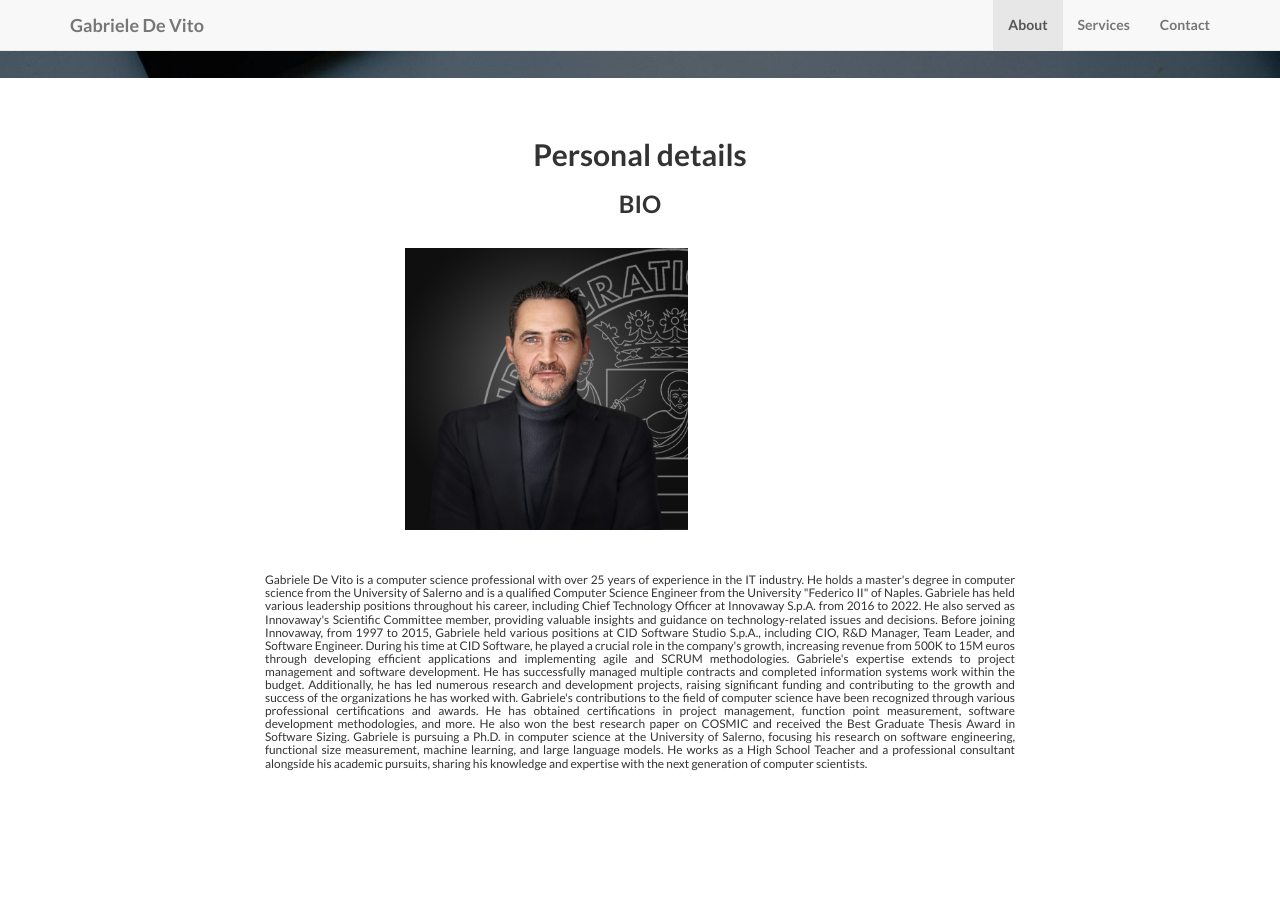
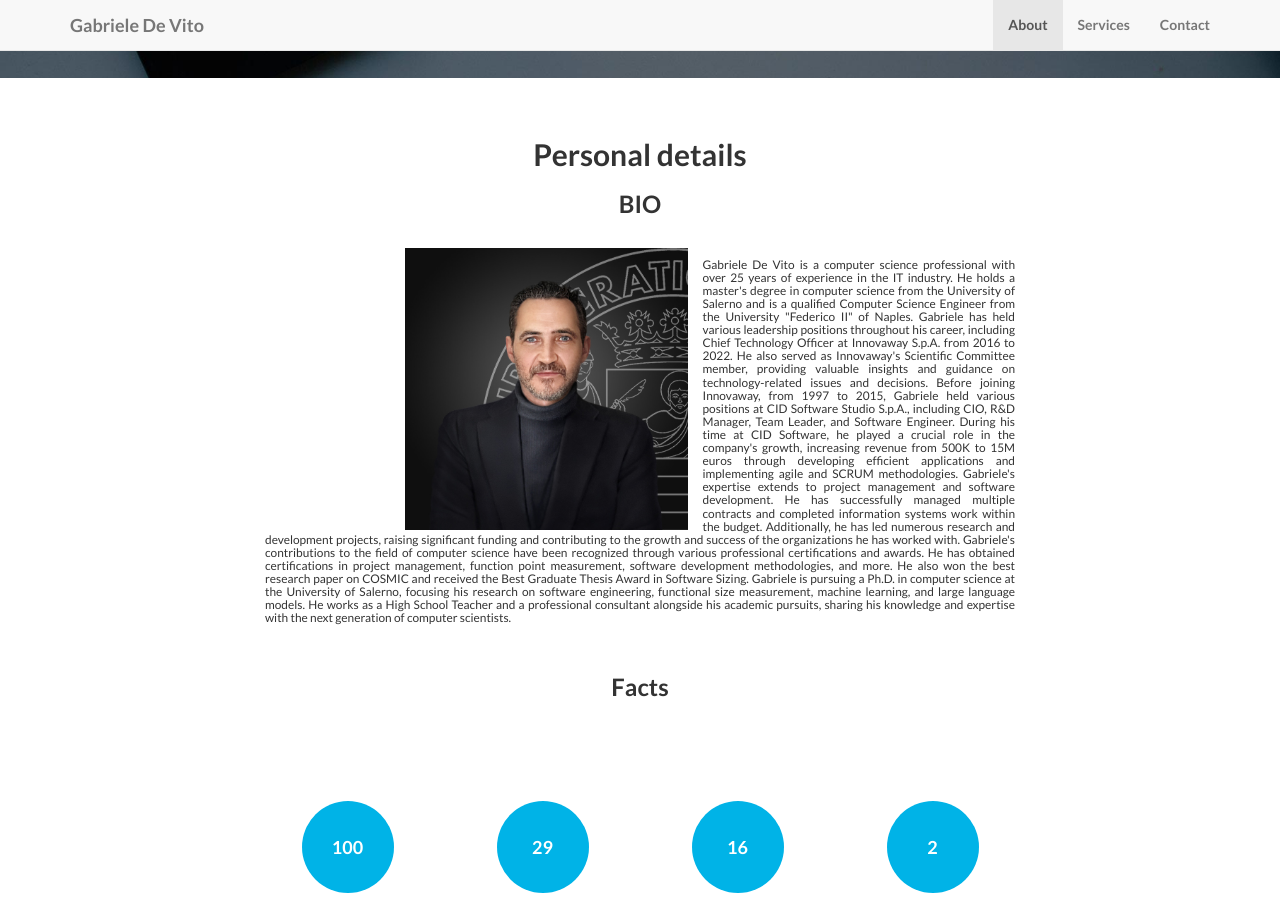
Before and after one commit to gadevito/gadevito.github.io, a Jekyll site: the page built from index.html, in a window 1280 px wide and 900 px high, scrolled down 699 px. Built offline with Jekyll 4.4.1, drawn with Linux system fonts in a browser that asks for light colours.

Commit message:
second update about

```diff
--- a/_includes/about.html
+++ b/_includes/about.html
@@ -6,7 +6,7 @@
               <h2>Personal details</h2>
               <h3>BIO</h3>
               <br/>
-              <div class="container1">
+
                 <div class="col-lg-5 col-lg-offset-2 col-sm-6">
                   <img class="img-responsive" src="img/services/Foto_De_Vito.jpg" alt="">
                 </div>
@@ -18,7 +18,7 @@
                 Gabriele's contributions to the field of computer science have been recognized through various professional certifications and awards. He has obtained certifications in project management, function point measurement, software development methodologies, and more. He also won the best research paper on COSMIC and received the Best Graduate Thesis Award in Software Sizing.
                 Gabriele is pursuing a Ph.D. in computer science at the University of Salerno, focusing his research on software engineering, functional size measurement, machine learning, and large language models. He works as a High School Teacher and a professional consultant alongside his academic pursuits, sharing his knowledge and expertise with the next generation of computer scientists.
               </h6>
-              </div>
+
               <br/>
               <div class="clearfix"></div>
               <h3>Facts</h3>
```
